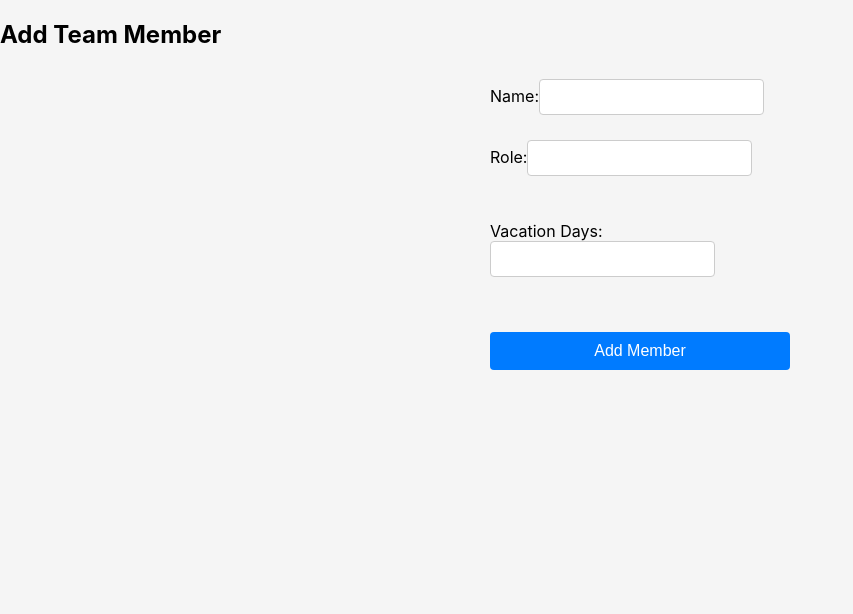
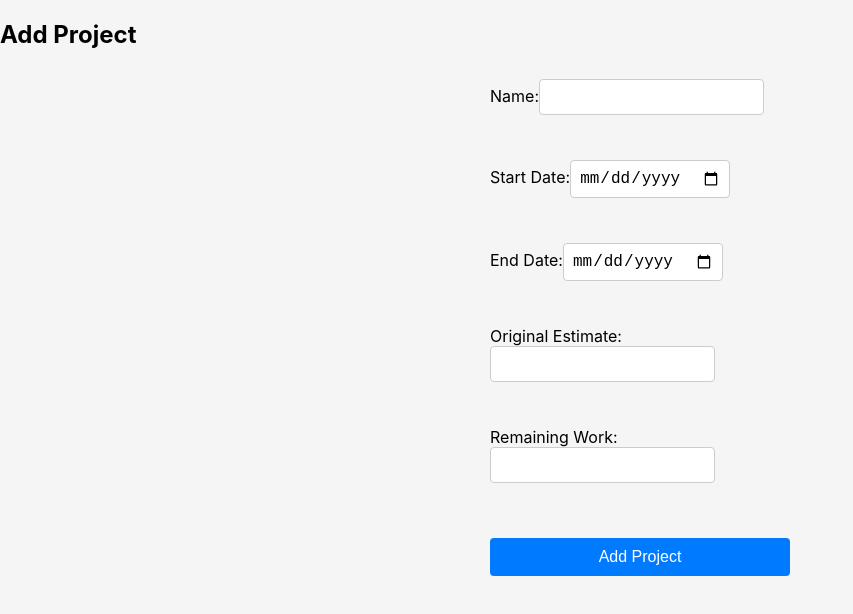
Before and after one commit to noliveira87/pm_space, a React (Create React App) app in the folder frontend/: page /add-project in a window 1280 px wide. Shown: the top 614 px of the page, without its empty margins (0-853 px from the left). Built offline with nearby package versions, Linux system fonts and the light colour scheme.

Commit message:
Fix AddProject.js code

```diff
--- a/frontend/src/components/Projects/AddProject.js
+++ b/frontend/src/components/Projects/AddProject.js
@@ -1,67 +1,100 @@
 import React, { useState } from 'react';
 import axios from 'axios';
-import apiConfig from '../../config/apiConfig'; // Certifique-se de importar sua configuração de API aqui
-import { useHistory } from 'react-router-dom'; // Importe useHistory para navegação
+import { useHistory } from 'react-router-dom';
+import apiConfig from '../../config/apiConfig';
 
-const AddTeamMember = () => {
-  const [memberData, setMemberData] = useState({
+const AddProject = () => {
+  const history = useHistory();
+
+  const [projectData, setProjectData] = useState({
     name: '',
-    role: '',
-    vacationDays: ''
+    startDate: '',
+    endDate: '',
+    originalEstimate: '',
+    remainingWork: '',
+    allocatedMembers: []
   });
 
-  const history = useHistory(); // Use useHistory para navegar
+  const handleChange = (e) => {
+    const { name, value } = e.target;
+    setProjectData({ ...projectData, [name]: value });
+  };
 
   const handleSubmit = async (e) => {
     e.preventDefault();
-
     try {
-      const response = await axios.post(`${apiConfig.baseUrl}${apiConfig.endpoints.teamMembers}`, memberData);
-      const memberId = response.data.id;
-      alert(`Team member ${memberId} added successfully!`);
-      // Limpar os campos após o sucesso
-      setMemberData({
-        name: '',
-        role: '',
-        vacationDays: ''
-      });
-      // Navegar de volta para a página inicial após adicionar o membro
+      await axios.post(`${apiConfig.baseUrl}${apiConfig.endpoints.projects}`, projectData);
+      alert('Project added successfully!');
       history.push('/');
     } catch (error) {
-      console.error('Error adding team member:', error);
-      alert('Failed to add team member. Please try again later.');
+      console.error('Error adding project:', error);
+      alert('Failed to add project. Please try again later.');
     }
   };
 
-  const handleChange = (e) => {
-    const { name, value } = e.target;
-    setMemberData({ ...memberData, [name]: value });
-  };
-
-  console.log(memberData); // Adicione este console.log para depuração
-
   return (
     <div>
-      <h2>Add Team Member</h2>
+      <h2>Add Project</h2>
       <form onSubmit={handleSubmit}>
         <label>
           Name:
-          <input type="text" name="name" value={memberData.name} onChange={handleChange} required />
-        </label>
-        <label>
-          Role:
-          <input type="text" name="role" value={memberData.role} onChange={handleChange} required />
+          <input
+            type="text"
+            name="name"
+            value={projectData.name}
+            onChange={handleChange}
+            required
+          />
         </label>
         <br />
         <label>
-          Vacation Days:
-          <input type="number" name="vacationDays" value={memberData.vacationDays} onChange={handleChange} required />
+          Start Date:
+          <input
+            type="date"
+            name="startDate"
+            value={projectData.startDate}
+            onChange={handleChange}
+            required
+          />
         </label>
         <br />
-        <button type="submit">Add Member</button>
+        <label>
+          End Date:
+          <input
+            type="date"
+            name="endDate"
+            value={projectData.endDate}
+            onChange={handleChange}
+            required
+          />
+        </label>
+        <br />
+        <label>
+          Original Estimate:
+          <input
+            type="number"
+            name="originalEstimate"
+            value={projectData.originalEstimate}
+            onChange={handleChange}
+            required
+          />
+        </label>
+        <br />
+        <label>
+          Remaining Work:
+          <input
+            type="number"
+            name="remainingWork"
+            value={projectData.remainingWork}
+            onChange={handleChange}
+            required
+          />
+        </label>
+        <br />
+        <button type="submit">Add Project</button>
       </form>
     </div>
   );
 };
 
-export default AddTeamMember;
+export default AddProject;
```
